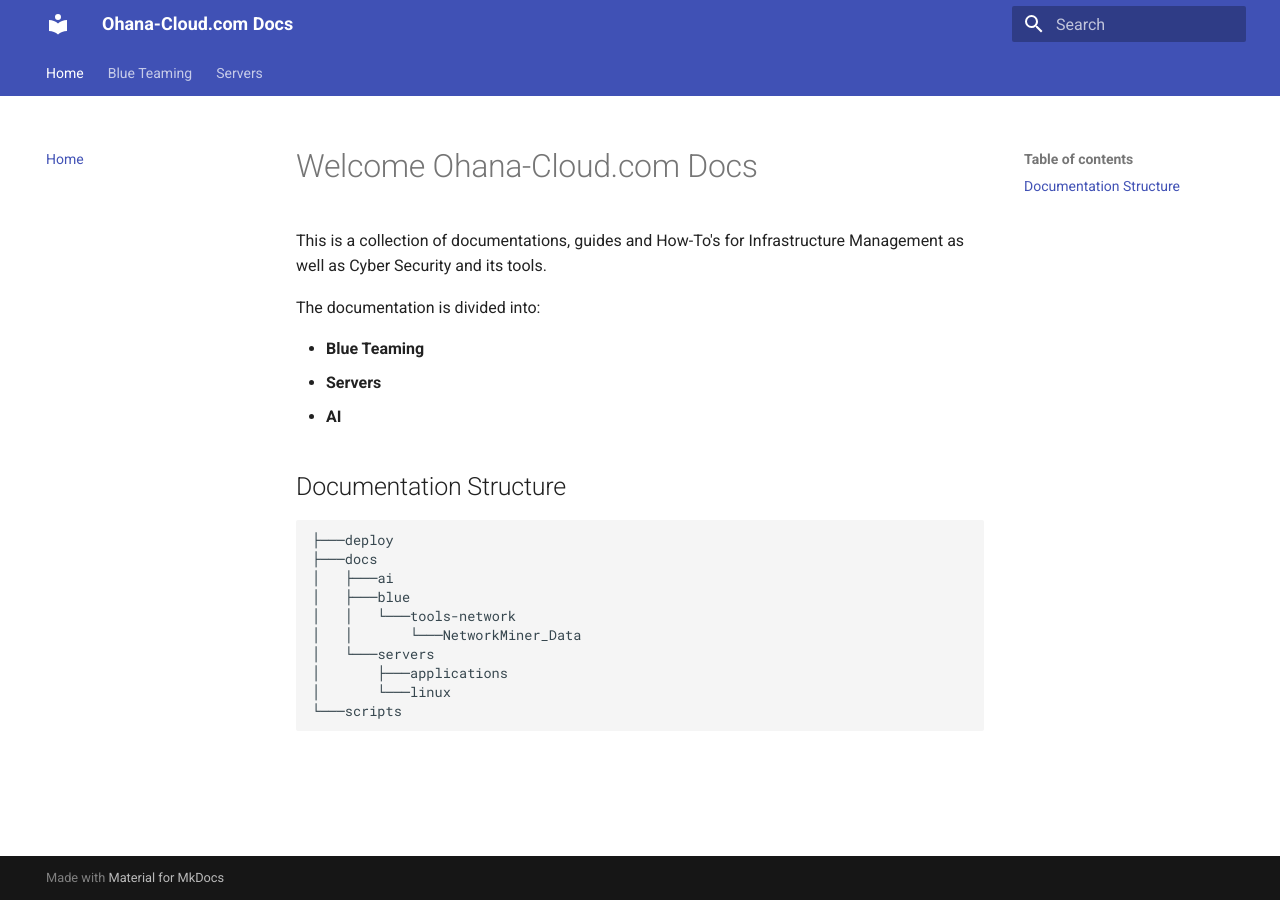
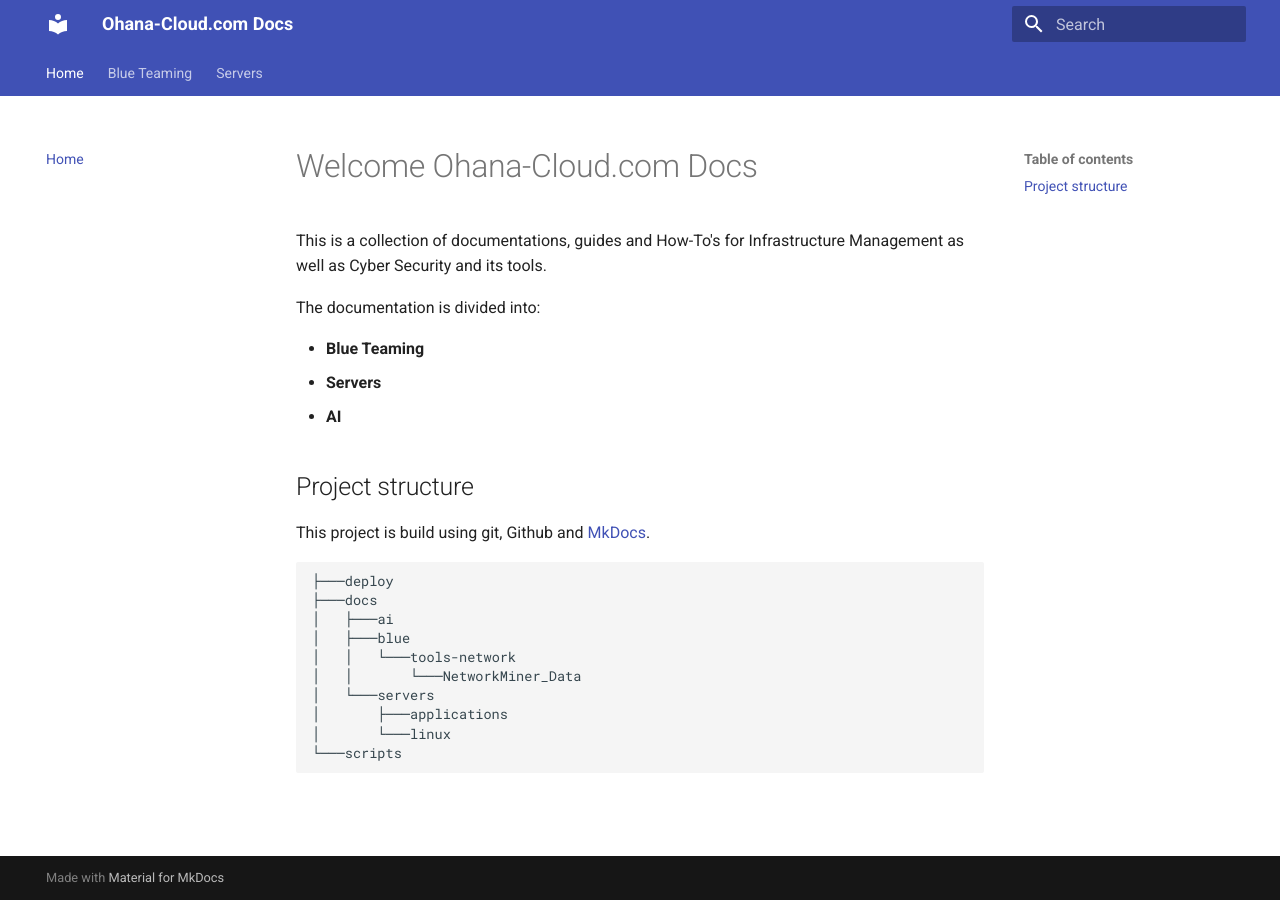
Before and after one commit to PhilT95/athenlyx, an MkDocs documentation site: the page built from docs/index.md, in a window 1280 px wide. Built offline with MkDocs 1.6.1 and Material for MkDocs 9.7.7, drawn with Linux system fonts in a browser that asks for light colours.

Commit message:
Testing Sync

````diff
--- a/docs/index.md
+++ b/docs/index.md
@@ -8,8 +8,8 @@ The documentation is divided into:
 - **Servers**
 - **AI**
 
-## Documentation Structure
-
+## Project structure
+This project is build using git, Github and [MkDocs](servers/applications/mkdocs_setup.md).
 
 
 ```bash
````
